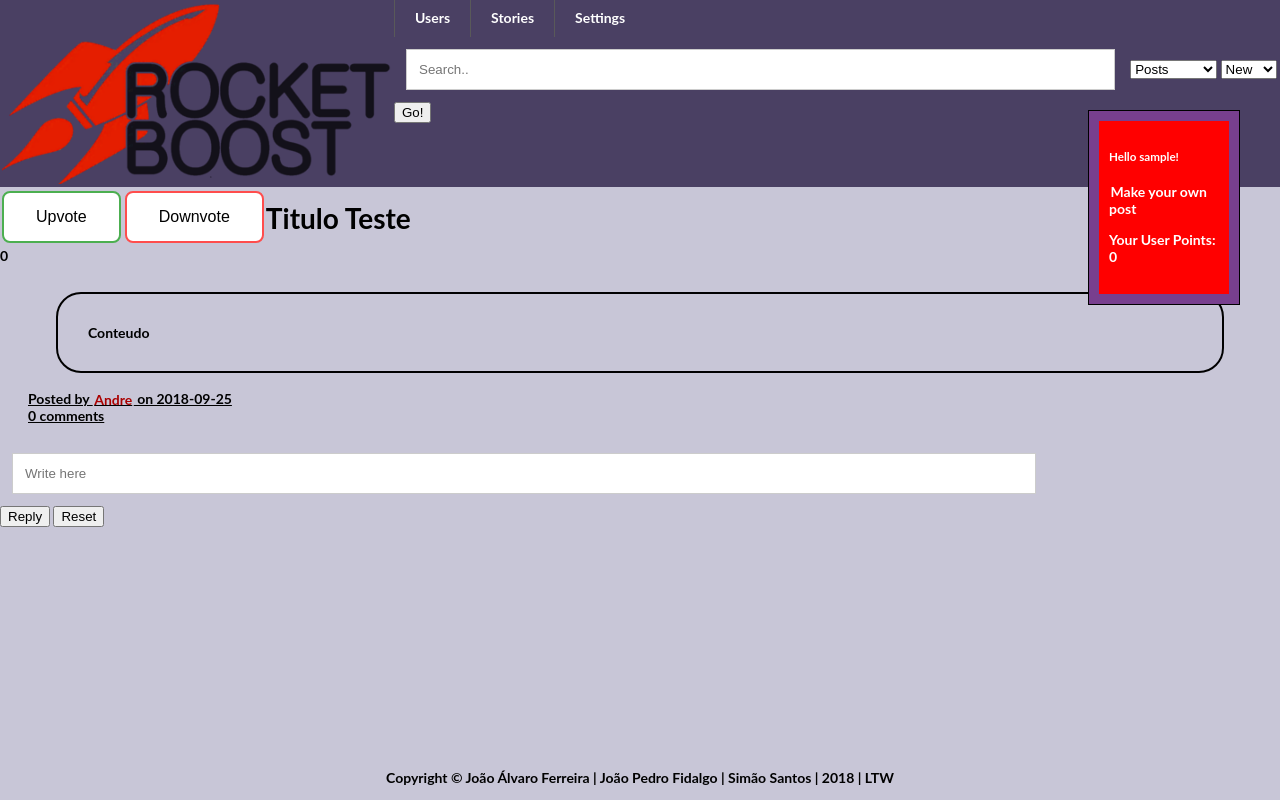
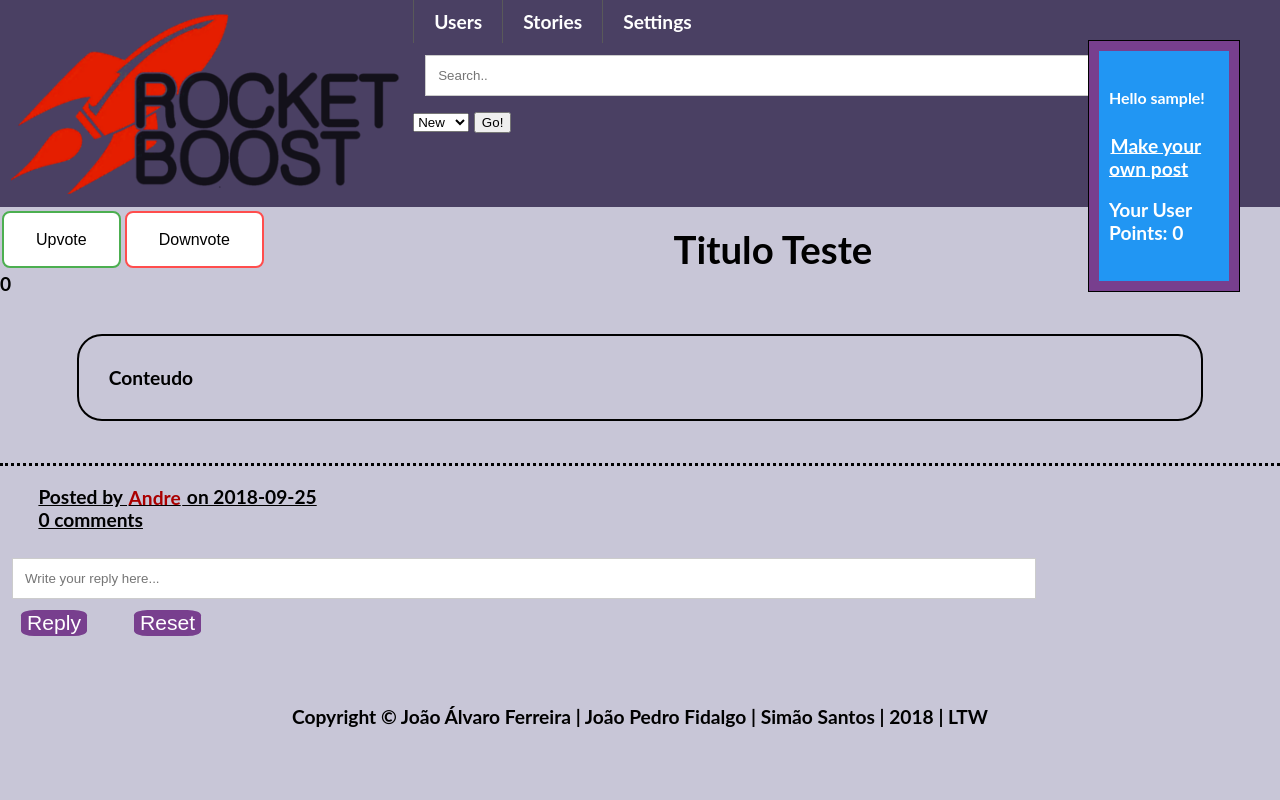
Before and after one commit to JoaoAlvaroFerreira/FEUP-LTW-Project, a PHP site: page /pages/viewPost.php?id=1 in a window 1280 px wide. Run offline with PHP 8.4, Linux system fonts and the light colour scheme; the visitor is signed in with stand-in values (Sample User, id 1); data comes from the database, SQL or seed files in the repository; both versions use the stored data as it was after the commit.

Commit message:
small fixes

```diff
--- a/css/style.css
+++ b/css/style.css
@@ -12,21 +12,27 @@ body{
 
     font-weight: 700;
     font-size: 14px;
+    font-size: 120%;
     font-family: Lato, Arial, sans-serif;
     transition: box-shadow .2s cubic-bezier(.4,0,1,1),background .2s cubic-bezier(.4,0,.2,1),color .2s cubic-bezier(.4,0,.2,1);
+
+    /* overflow-x:hidden; */
 }
 
 a:link{
     position: relative;
     text-decoration: none;
-    webkit-transition: all 1s linear;
+    -webkit-transition: all 1s linear;
 
     color: #aa0000;
     padding: 1.5px;
     -webkit-transition: all 1s linear;
 }
 
-a:hover { background: var(--main-color); color: #fff; }
+a:hover {
+    background: var(--main-color);
+    color: #fff;
+}
 
 #logo_tabmenu{
 
@@ -36,21 +42,20 @@ a:hover { background: var(--main-color); color: #fff; }
     grid-template-columns: 0.6fr 2fr;
 }
 
+#logo{
+    padding: 0.5em;
+}
+
 input[type=password]{
     box-sizing: border-box;
-
-}
-
-.id{
-    display: none;
 }
 
 
 
 .footer {
-    position: fixed;
-    left: 0;
-    bottom: 0;
+    position: absolute;
+    margin-top: 0.5em;
+    margin-bottom: 0.5em;
     width: 100%;
     color: black;
     text-align: center;
@@ -199,25 +207,25 @@ input[type=text], input[type=password] {
 #floatingmenu{
     background-color: var(--main-color);
     border: 0.5px solid black;
-
     color: white;
     padding: 10px;;
     width: 130px;
     z-index: 9;
     position: absolute;
-    top: 110px;
+    top: 40px;
     right: 40px;
 }
 
 #floatingmenu a{
     color: white;
+    text-decoration: underline;
 }
 
 #floatingmenuheader {
   padding: 10px;
   cursor: move;
   z-index: 10;
-  background-color: red;
+  background-color: #2196F3;
   color: #fff;
 }
 
@@ -261,18 +269,23 @@ input[type=text], input[type=password] {
     margin: 4px 2px;
     cursor: pointer;
 
-    -webkit-transition-duration: 0.4s; /* Safari */
+    -webkit-transition-duration: 0.4s;
     transition-duration: 0.4s;
 }
 
 .votes_frontpage input:nth-child(2):hover {
-    background-color: #ff4d4d; /* Green */
+    background-color: #ff4d4d;
     color: white;
     cursor: pointer;
 }
 
+/* #post_page{
+    font-size: 150%;
+} */
 
-
+#full_post{
+    border-bottom: 0.2em dotted black;
+}
 
 .votes {
     cursor: default;
@@ -335,6 +404,13 @@ input[type=text], input[type=password] {
     display: flex;
 }
 
+/*por titulo "bonito"*/
+.post_title{
+    text-align: center;
+    flex-grow: 1;
+    margin-top: 0.5em;
+}
+
 .post_votes{
     /* display: flex; */
     font-size: 120%;
@@ -343,15 +419,6 @@ input[type=text], input[type=password] {
     margin-top: 0em;
 }
 
-/*por titulo "bonito"*/
-.post_title{
-    /* display: flex; */
-    /* float: center; */
-    text-align: center;
-    margin-top: 0.5em;
-}
-
-
 .post_content{
     box-sizing: content-box;
     width: auto;
@@ -359,12 +426,82 @@ input[type=text], input[type=password] {
     padding: 30px;
     border: 2px solid black;
     border-radius: 25px;
+
     margin-left: 4em;
     margin-right: 4em;
     margin-top: 2em;
+    margin-bottom: 1em;
+}
+
+#post_video {
+    display: block;
+    margin-left: auto;
+    margin-right: auto;
+    width: 50%;
+    padding: 1em;
+}
+
+#post_image {
+    display: block;
+    margin-left: auto;
+    margin-right: auto;
+    width: 50%;
+    padding: 1em;
 }
 
 #post_footnote{
     text-decoration: underline;
     margin-left: 2em;
+    margin-top: 1em;
+    margin-bottom: 0.75em;
 }
+
+#post_reply, .comment_reply{
+    display: block;
+}
+
+#post_reply textarea, .comment_reply textarea{
+    margin: 1em;
+    padding: 1em 1em;
+
+    width: 20%;
+    height: auto;
+
+    box-sizing: border-box;
+    border: 0.01em solid var(--main-color);
+
+    resize: none;
+
+    overflow: auto;
+}
+
+#post_reply textarea:focus {
+    width: 95%;
+    height: 20%;
+}
+
+.comment_reply textarea:focus {
+    width: 30%;
+    height: 20%;
+}
+
+#post_reply input[type="submit"], #post_reply input[type="reset"] {
+    margin: 1em;
+    margin-top: -1em;
+
+    background-color: var(--main-color);
+    border: none;
+    border-radius: 20%;
+    color: white;
+    text-decoration: none;
+    cursor: pointer;
+    font-size: 110%;
+}
+
+#post_reply input[type="submit"]:hover, #post_reply input[type="reset"]:hover{
+    box-shadow: 0 12px 16px 0 rgba(0,0,0,0.24), 0 17px 50px 0 rgba(0,0,0,0.19);
+}
+
+.id{
+     display: none;
+ }
--- a/templates/auth.php
+++ b/templates/auth.php
@@ -8,25 +8,12 @@
 
       <input type="text" name="username" placeholder="username" required>
       <input type="password" name="password" placeholder="password" required>
-        <br>
         <center><input type="submit" value="Log In"></center>
     </form>
       </div>
 
 
-     <script>
 
-var container = document.getElementById('login');
-
-
-window.onclick = function(event) {
-
-
-    if (event.target == container) {
-        container.style.display = "none";
-    }
-}
-</script>
 
 
 <?php } ?>
@@ -45,16 +32,7 @@ window.onclick = function(event) {
 
   </div>
 
-     <script>
 
-var container = document.getElementById('register');
-
-window.onclick = function(event) {
-    if (event.target == container) {
-        container.style.display = "none";
-    }
-}
-</script>
 
 <?php } ?>
 
--- a/templates/default.php
+++ b/templates/default.php
@@ -11,13 +11,13 @@
     <meta charset="utf-8">
     <title>RocketBoost</title>
     <link href="../css/style.css" rel="stylesheet">
-    <link rel="icon" href="..//pages/images/rocket_icon.png">
+<link rel="icon" href="..//pages/images/fire_icon.png">
     <script src="../JS/script.js" defer></script>
 </head>
 
 <body>
     <header id="logo_tabmenu">
-    <div><a href="../pages/frontpage.php"><img src="images/logo.png" alt="A rocket, site icon"></a></div>
+   <div id="logo"><a href="../pages/frontpage.php"><img src="images/logo.png" alt="A rocket, site icon"></a></div>
     <nav class="nav">
     <ul>
         <li>
@@ -33,9 +33,9 @@
         <li>
             <a href="#">Stories</a>
             <ul>
-                <li><a href="../pages/frontpage.php?sort=points">Sort by Points</a></li>
-                <li><a href="../pages/frontpage.php?sort=new">Sort by New</a></li>
-                <li><a href="../pages/frontpage.php?sort=comments">Sort by Comments</a></li>
+                <li><a href="../pages/frontpage.php?sort=points">Most Voted</a></li>
+                <li><a href="../pages/frontpage.php?sort=new">Most Recent</a></li>
+                <li><a href="../pages/frontpage.php?sort=comments">Most Comments</a></li>
             </ul>
         </li>
         <li>
@@ -57,7 +57,7 @@
     <form action="../pages/search.php">
       <input type="text" placeholder="Search.." name="search">
         <select name="Type" >
-    <option value="Posts">Posts</option>
+    <option value="Posts">Stories</option>
     <option value="Comments">Comments</option>
     <option value="Users">Users</option>
   </select>
@@ -70,10 +70,22 @@
   </div>
 </nav>
 
+        <?php draw_register();
+                              draw_login();
+         ?>
 
+        <script>
 
-        <?php draw_login();
-            draw_register();?>
+var containerreg = document.getElementById('register');
+var containerlog = document.getElementById('login');
+
+window.onclick = function(event) {
+    if (event.target == containerreg || event.target == containerlog) {
+        containerreg.style.display = "none";
+        containerlog.style.display = "none";
+    }
+}
+</script>
     </header>
 
 
@@ -110,8 +122,8 @@
 
        <p><img src="<?php echo $result['profileimg']; ?>" width=50 height = 50></p>  <?php
                                                    }?>
-           <a href="../pages/makepost.php">Make your own post</a>
-            <p>Your User Points:  <?php echo getUserPoints($_SESSION['username']); ?></p>
+          <div id = "floatingmessage"> <a href="../pages/makepost.php">Make your own post</a>
+           <p>Your User Points:  <?php echo getUserPoints($_SESSION['username']); ?></p></div>
 
 
            <h5><?php }if (isset($_SESSION['message']))
--- a/templates/post.php
+++ b/templates/post.php
@@ -16,7 +16,7 @@ function draw_post($id){
 
     $votes = getVotesPost($id);
 ?>
-
+<section id="post_page">
 <div id = "full_post">
 
 <?php
@@ -51,7 +51,7 @@ function draw_post($id){
             </div>
           </div>
           <span id="votes"><?php echo $votes?></span>
-          <div class = "post_content">
+          <div class = "post_image">
             <img src="<?php echo $result['content'] ?>"><br>
           </div>
 <?php
@@ -84,8 +84,8 @@ function draw_post($id){
         <?php echo $result['title']; ?>
       </div>
     </div>
-    <span id="votes"><?php echo $votes?></span>
-
+    <span id="votes"> <?php echo $votes?></span>
+    <div id="post_video">
 <?php //não tocar nisto, é para ler videos de youtube
     $url = $result['content'];
     parse_str( parse_url( $url, PHP_URL_QUERY ), $array_of_vars);
@@ -94,6 +94,7 @@ function draw_post($id){
 
   }
 ?>
+    </div>
 
 <div id="post_footnote">
   Posted by <a href = "../pages/viewProfile.php?username=<?php echo $result['username'];?>">
@@ -216,7 +217,7 @@ function getCommentsPost($id){
 
 
 function draw_comments($postID, $fatherID, $level){
-    echo "<br>";
+
     $db = Database::getInstance()->db();
     $stmt = $db->prepare('SELECT * FROM comments WHERE postID = ? AND fatherID = ?');
     $stmt->execute(array($postID,$fatherID));
@@ -231,19 +232,22 @@ function draw_comments($postID, $fatherID, $level){
     foreach($result as $row){
         ?> <div id = 'comment'>
       <?php
-      for($count = 0; $count < $level; $count++){
-                echo "___";
-                                      }
-        ?>
-    <input type="button" value="UpVote">
-    <input type="button" value="DownVote">
+      for($count = 0; $count < $level; $count++){ ?>
+                +
+        <?php        }     ?>
+
+    <div id ="comment_votes">
+    <input type="button" value="Upvote">
+    <input type="button" value="Downvote">
+    </div>
     <span class="commentid"><?=$row['commentID']?></span>
 
 <?php
         $votes = getVotesComment($row['commentID']);
         ?>
         <span id="votesCom"><?php echo $votes?></span>
-       <?php echo '| '; echo $row['content'];?><br>
+        <span class="separator"> | </span>
+       <?php echo $row['content'];?>
 
 
       <div id = 'commentfootnote'>Written by <?php echo $row['username']?> on <?php echo $row['dateWritten']?> </div>
@@ -257,8 +261,28 @@ function draw_comments($postID, $fatherID, $level){
         $level = $level+1;
         draw_comments($postID, $row['commentID'],$level);
         $level = $level-1;
-        ?>
+
+        if(isset($_SESSION['username'])) {
+    if($row['username'] == $_SESSION['username']){ ?>
+        <button onclick="document.getElementById('deleteComment').style.display='block'">Delete Comment</button>
+    <?php
+    } }
+    ?>
+
+
+
+        <div id = "deleteComment" class = "container">
+   <center><h2>Are you sure? You won't be able to get your comment back.</h2>
+
+       <form class="deleteform" method="post" action="../actions/act_delete_comment.php">
+        <input type="hidden" name="id" value="<?php echo $row['commentID'];?>" >
+        <input type="submit" value="Yes"/>
+       </form> </center>
+        </div>
+
 </div> <?php
+
+
         }
 
     }
@@ -340,14 +364,14 @@ function draw_video($video){?>
  function post_reply_box($postID) {
 ?>
 
-  <form method="post" action="../actions/act_comment.php" id = "postreply">
+  <form method="post" action="../actions/act_comment.php" id = "post_reply">
     <input type="hidden" name="postID" value="<?php echo $postID?>">
-      <br>
-  <!--   <textarea name="content" placeholder="Write your comment here" form="postreply" rows="3" cols="40"></textarea>-->
-    <input type="text" name="content" placeholder="Write here">
-      <br>
+
+    <input type="text" name="content" placeholder="Write your reply here...">
+      <div>
     <input type="submit" value="Reply" id="postreply">
-    <input type="reset" id="postreply">
+    <input type="reset" value="Reset">
+      </div>
   </form>
 
 <?php }
@@ -358,14 +382,16 @@ function draw_video($video){?>
 ?>
 
 
-  <form method="post" action="../actions/act_comment.php"  id="commentreply">
+  <form method="post" action="../actions/act_comment.php"  class="comment_reply">
     <input type="hidden" name="postID" value="<?php echo $postID?>">
     <input type="hidden" name="fatherID" value="<?php echo $fatherID?>">
   <!--<textarea name="content" placeholder="Write your comment here" form="commentreply" rows="3" cols="40"></textarea>-->
     <input type="text" name="content" placeholder="Write here">
-    <br>
+    <div>
     <input type="submit" value="Reply" id="commentreply">
     <input type="reset">
+      </div>
   </form>
 
 <?php }  ?>
+</section>
```
Also changed, not shown: other parts of css/style.css (+67 -8 lines), actions/act_delete_comment.php (added, +20 -0 lines), api/api_vote.php (added, +33 -0 lines), database/db_posts.php (+11 -0 lines), pages/makepost.php (+4 -4 lines), pages/search.php (+85 -14 lines), database/database.db, 1 other file.
